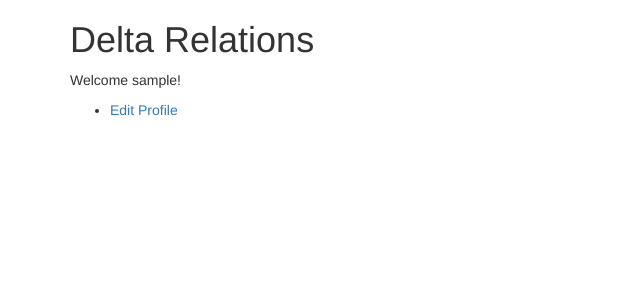
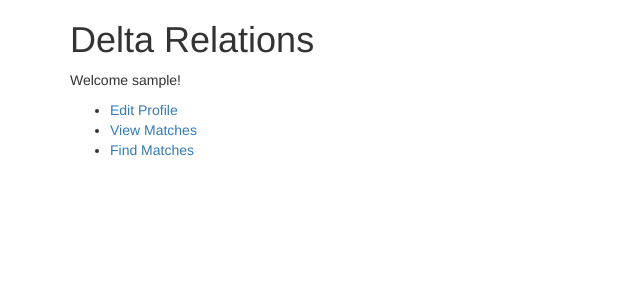
Before and after one commit to mjparrott/deltahacks, a Django app: template deltarelations/templates/deltarelations/index.html in a window 1280 px wide. Shown: the top 300 px of the page, without its empty margins (0-640 px from the left). Run offline with Django 3.2, Linux system fonts and the light colour scheme; the template is opened without the code that fills it, so the values that code supplies are empty; the visitor is signed in with stand-in values (Sample User, id 1); some libraries are stand-ins or nearby versions.

Commit message:
Add links to index page

```diff
--- a/deltarelations/templates/deltarelations/index.html
+++ b/deltarelations/templates/deltarelations/index.html
@@ -12,6 +12,8 @@
 <ul>
   {% if user.is_authenticated %}
     <li><a href="edit_profile">Edit Profile</a></li>
+    <li><a href="view_matches">View Matches</a></li>
+    <li><a href="find_matches">Find Matches</a></li>
   {% else %}
     <li><a href="sign_up">Sign Up</a></li>
     <li><a href="log_in">Log In</a></li>
```
